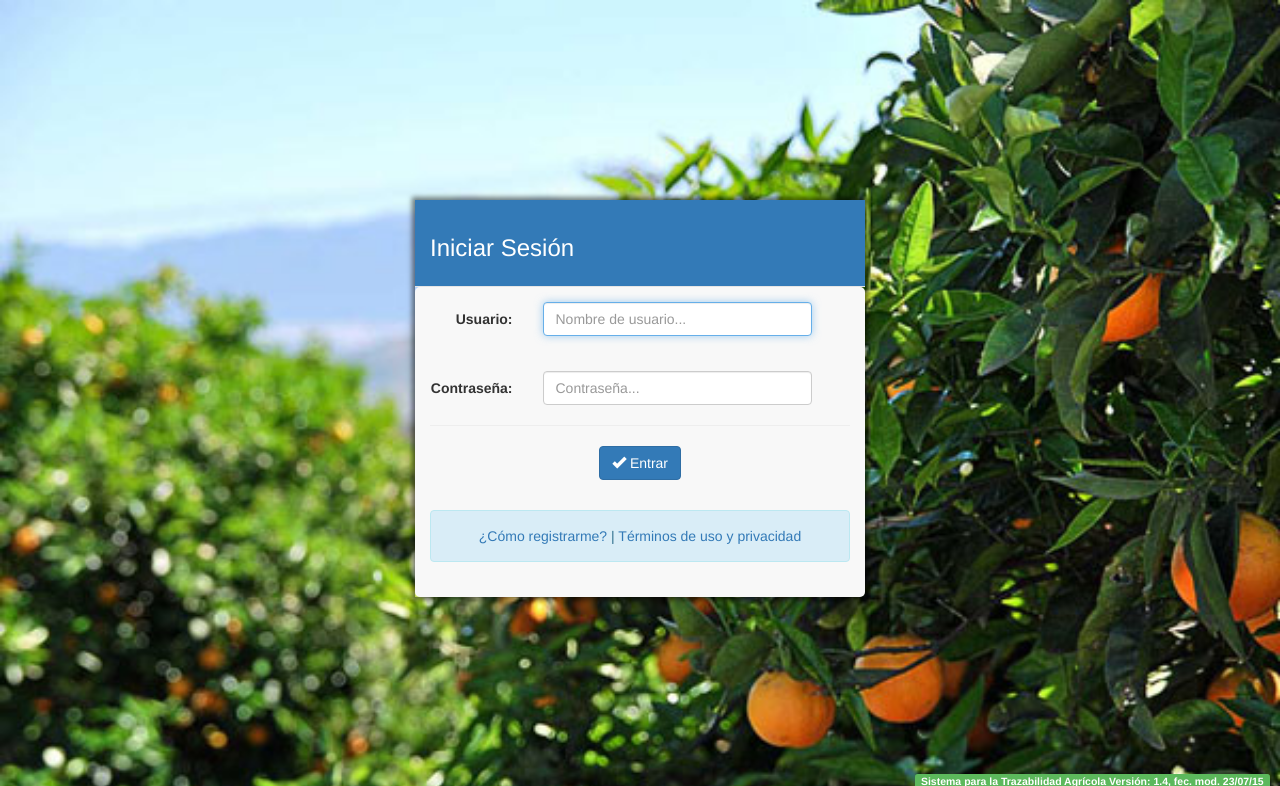
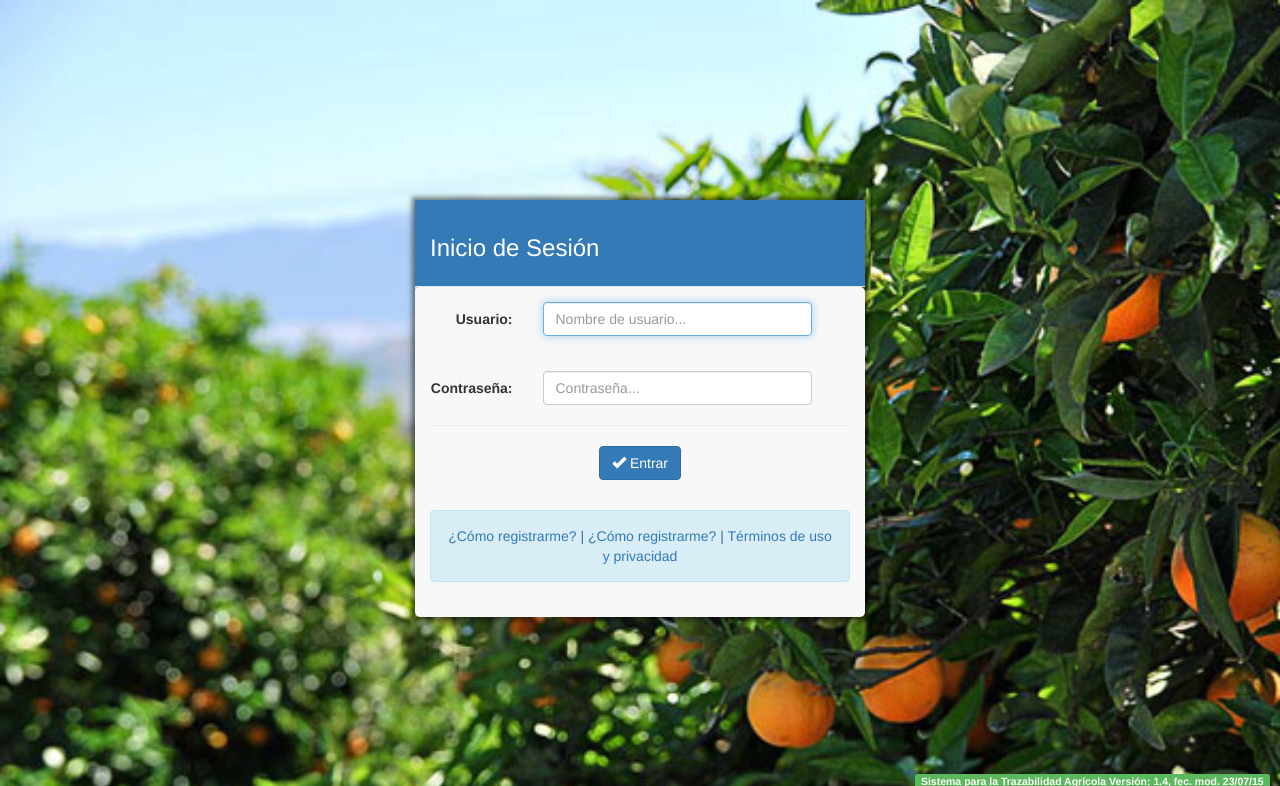
Before and after one commit to baidinger/traza, a PHP site: page / in a window 1280 px wide. Shown: the top 786 px of the page. Run offline with PHP 8.4, Linux system fonts and the light colour scheme.

Commit message:
Inicio de sesion

```diff
--- a/index.php
+++ b/index.php
@@ -32,7 +32,7 @@
 					<form class="form-horizontal" role="form" method="post" action="mod/login.php">
 			      		<div class="modal-header">
 			        		<h3 class="titulo-header">
-			        			Iniciar Sesión
+			        			Inicio de Sesión
 			        		</h3>
 			      		</div>
 			      		<div>
@@ -63,6 +63,7 @@
 					      		<p>&nbsp;</p>
 							  	<p class="alert alert-info">
 							  		<a href="#">¿Cómo registrarme?</a> |
+							  		<a href="#">¿Cómo registrarme?</a> |
 									<a href="#">Términos de uso y privacidad</a>
 					      	</div>
 					    </div>
```
